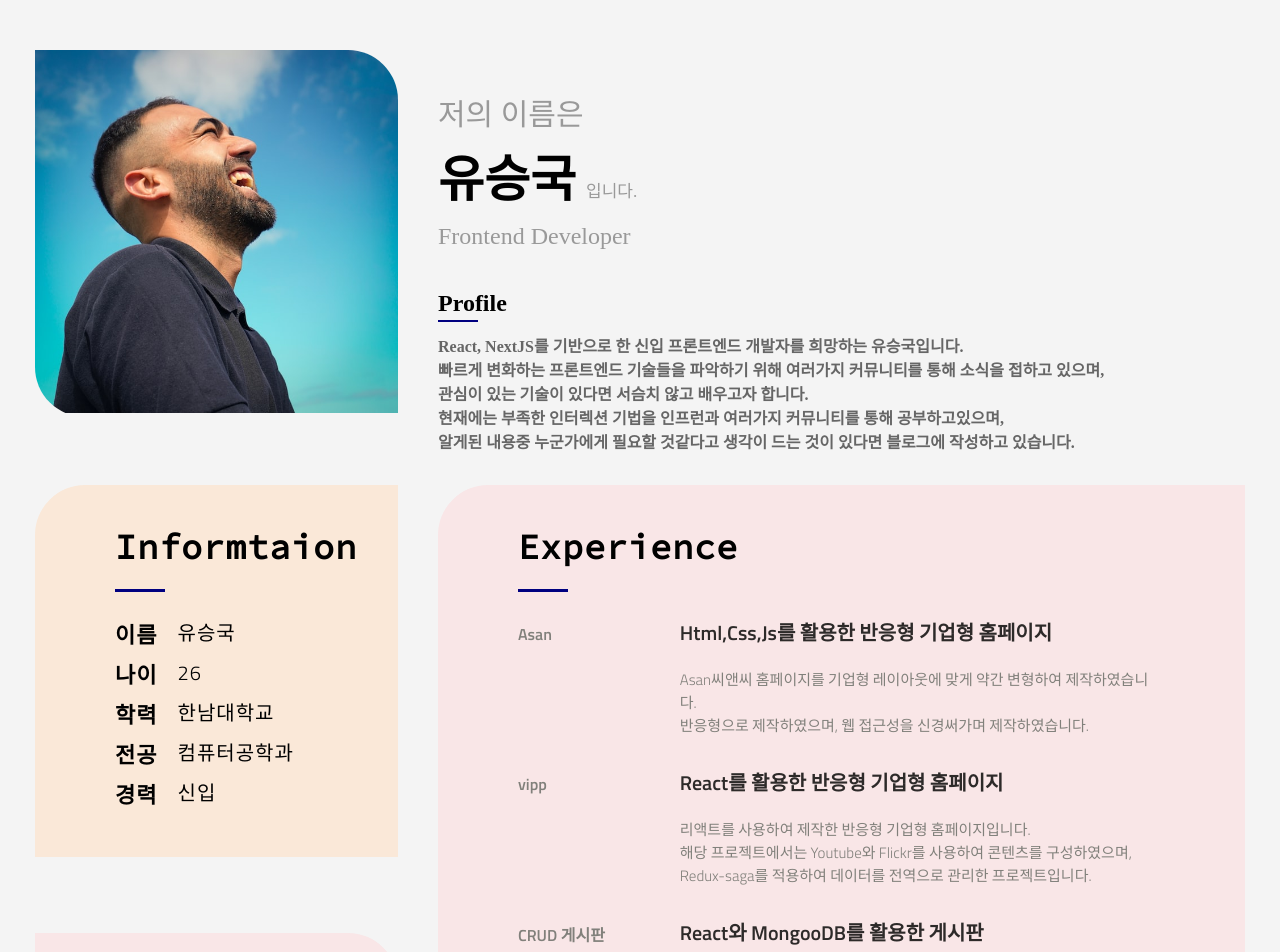
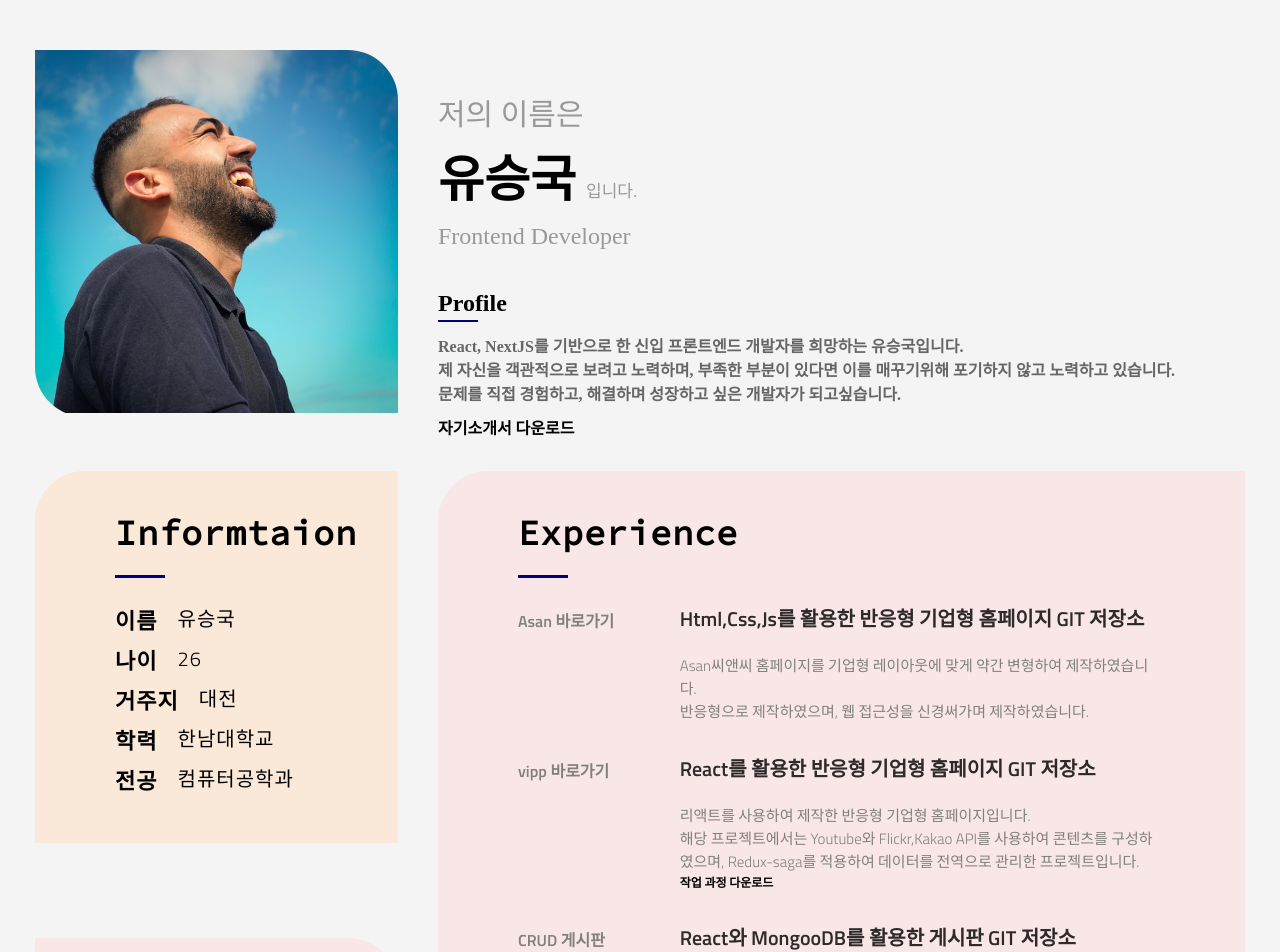
Before and after one commit to SeungGukYoo/Resume, a React (Create React App) app: page / in a window 1280 px wide. Shown: the top 952 px of the page. Built offline with nearby package versions, Linux system fonts and the light colour scheme; a web font is replaced by a local one.

Commit message:
이력서 수정본

```diff
--- a/public/index.html
+++ b/public/index.html
@@ -10,7 +10,7 @@
   <link
     href="https://fonts.googleapis.com/css2?family=Nanum+Gothic+Coding:wght@400;700&family=Source+Code+Pro&family=Titillium+Web:wght@300;600&display=swap"
     rel="stylesheet">
-  <title>React App</title>
+  <title>유승국의 이력서</title>
 </head>
 
 <body>
--- a/src/components/Experience.js
+++ b/src/components/Experience.js
@@ -35,6 +35,7 @@ const ExperienceContainer = styled.div`
           font-weight: bold;
           color: rgb(129, 128, 123);
           font-family: 'Titillium Web', 'Nanum Gothic Coding', sans-serif;
+          cursor: pointer;
         }
       }
       &:nth-of-type(2) {
@@ -46,6 +47,7 @@ const ExperienceContainer = styled.div`
           font-family: 'Titillium Web', 'Nanum Gothic Coding', sans-serif;
           color: rgb(45, 42, 41);
           vertical-align: middle;
+          cursor: pointer;
         }
         p {
           padding-top: 5px;
@@ -53,6 +55,14 @@ const ExperienceContainer = styled.div`
           font-size: 15px;
           color: rgb(129, 128, 123);
           font-family: 'Titillium Web', 'Nanum Gothic Coding', sans-serif;
+          &:nth-of-type(2) {
+            display: inline;
+            color: black;
+            padding-top: 7px;
+            font-size: 12px;
+            font-weight: bold;
+            cursor: pointer;
+          }
         }
       }
     }
@@ -111,11 +121,15 @@ function Experience() {
       <h1>Experience</h1>
 
       <article>
-        <div onClick={() => moveSite('https://seunggukyoo.github.io/Clone_Company_Homepage/')}>
-          <p>Asan</p>
+        <div>
+          <p onClick={() => moveSite('https://seunggukyoo.github.io/Clone_Company_Homepage/')}>
+            Asan 바로가기
+          </p>
         </div>
-        <div onClick={() => moveSite('https://github.com/SeungGukYoo/Clone_Company_Homepage')}>
-          <h2>Html,Css,Js를 활용한 반응형 기업형 홈페이지</h2>
+        <div>
+          <h2 onClick={() => moveSite('https://github.com/SeungGukYoo/Clone_Company_Homepage')}>
+            Html,Css,Js를 활용한 반응형 기업형 홈페이지 GIT 저장소
+          </h2>
           <p>
             Asan씨앤씨 홈페이지를 기업형 레이아웃에 맞게 약간 변형하여 제작하였습니다. <br />
             반응형으로 제작하였으며, 웹 접근성을 신경써가며 제작하였습니다.
@@ -123,28 +137,43 @@ function Experience() {
         </div>
       </article>
       <article>
-        <div onClick={() => moveSite('https://seunggukyoo.github.io/react_homepage/#/')}>
-          <p>vipp</p>
+        <div>
+          <p onClick={() => moveSite('https://seunggukyoo.github.io/react_homepage/#/')}>
+            vipp 바로가기
+          </p>
         </div>
-        <div onClick={() => moveSite('https://github.com/SeungGukYoo/react_homepage')}>
-          <h2>React를 활용한 반응형 기업형 홈페이지</h2>
-          <p>
+        <div>
+          <h2>React를 활용한 반응형 기업형 홈페이지 GIT 저장소</h2>
+          <p onClick={() => moveSite('https://github.com/SeungGukYoo/react_homepage')}>
             리액트를 사용하여 제작한 반응형 기업형 홈페이지입니다. <br />
-            해당 프로젝트에서는 Youtube와 Flickr를 사용하여 콘텐츠를 구성하였으며, Redux-saga를
-            적용하여 데이터를 전역으로 관리한 프로젝트입니다.
+            해당 프로젝트에서는 Youtube와 Flickr,Kakao API를 사용하여 콘텐츠를 구성하였으며,
+            Redux-saga를 적용하여 데이터를 전역으로 관리한 프로젝트입니다.
+          </p>
+          <p
+            onClick={() =>
+              moveSite(
+                'https://drive.google.com/file/d/1eEXaGSUReu6T2pkZspiQd4pU3_sY_i7i/view?usp=sharing'
+              )
+            }
+          >
+            작업 과정 다운로드
           </p>
         </div>
       </article>
       <article>
-        <div
-          onClick={() => moveSite('https://github.com/SeungGukYoo/react-node-study/tree/master')}
-        >
-          <p>CRUD 게시판</p>
+        <div>
+          <p
+            onClick={() => moveSite('https://github.com/SeungGukYoo/react-node-study/tree/master')}
+          >
+            CRUD 게시판
+          </p>
         </div>
-        <div
-          onClick={() => moveSite('https://github.com/SeungGukYoo/react-node-study/tree/master')}
-        >
-          <h2>React와 MongooDB를 활용한 게시판</h2>
+        <div>
+          <h2
+            onClick={() => moveSite('https://github.com/SeungGukYoo/react-node-study/tree/master')}
+          >
+            React와 MongooDB를 활용한 게시판 GIT 저장소
+          </h2>
           <p>
             리액트에 MongooDB를 사용하여 게시판을 구현한 프로젝트입니다. <br />
             MongooDB를 통해 프론트엔드와 백엔드를 직접 구현하였으며, 이외에도 Firebase를 통해
--- a/src/components/Header.js
+++ b/src/components/Header.js
@@ -109,6 +109,13 @@ const InfoContainer = styled.article`
     font-size: 16px;
     color: #666;
     line-height: 24px;
+    span {
+      display: inline-block;
+      font-size: 16px;
+      margin-top: 10px;
+      color: black;
+      cursor: pointer;
+    }
   }
   @media screen and (max-width: 1200px) {
     width: 100%;
@@ -118,6 +125,9 @@ const InfoContainer = styled.article`
     justify-content: center;
     align-items: center;
     & > .profile {
+      margin-right: auto;
+    }
+    p {
       margin-right: auto;
     }
     h2 {
@@ -147,13 +157,20 @@ function Header() {
           <span className='profile'>Profile</span>
           <p>
             React, NextJS를 기반으로 한 신입 프론트엔드 개발자를 희망하는 유승국입니다. <br />
-            빠르게 변화하는 프론트엔드 기술들을 파악하기 위해 여러가지 커뮤니티를 통해 소식을 접하고
-            있으며, <br />
-            관심이 있는 기술이 있다면 서슴치 않고 배우고자 합니다.
+            제 자신을 객관적으로 보려고 노력하며, 부족한 부분이 있다면 이를 매꾸기위해 포기하지 않고
+            노력하고 있습니다.
             <br />
-            현재에는 부족한 인터렉션 기법을 인프런과 여러가지 커뮤니티를 통해 공부하고있으며,
-            <br /> 알게된 내용중 누군가에게 필요할 것같다고 생각이 드는 것이 있다면 블로그에
-            작성하고 있습니다.
+            문제를 직접 경험하고, 해결하며 성장하고 싶은 개발자가 되고싶습니다. <br />
+            <span
+              onClick={() =>
+                window.open(
+                  'https://drive.google.com/file/d/1OAKI0UIbbbnipWcw43IuPPo1OIarzVlq/view?usp=sharing',
+                  '_blank'
+                )
+              }
+            >
+              자기소개서 다운로드
+            </span>
           </p>
         </InfoContainer>
       </div>
--- a/src/components/Info.js
+++ b/src/components/Info.js
@@ -79,13 +79,13 @@ function Info() {
           <b>나이</b>26
         </p>
         <p>
+          <b>거주지</b>대전
+        </p>
+        <p>
           <b>학력</b>한남대학교
         </p>
         <p>
           <b>전공</b>컴퓨터공학과
-        </p>
-        <p>
-          <b>경력</b>신입
         </p>
       </div>
     </InfoContainer>
```
